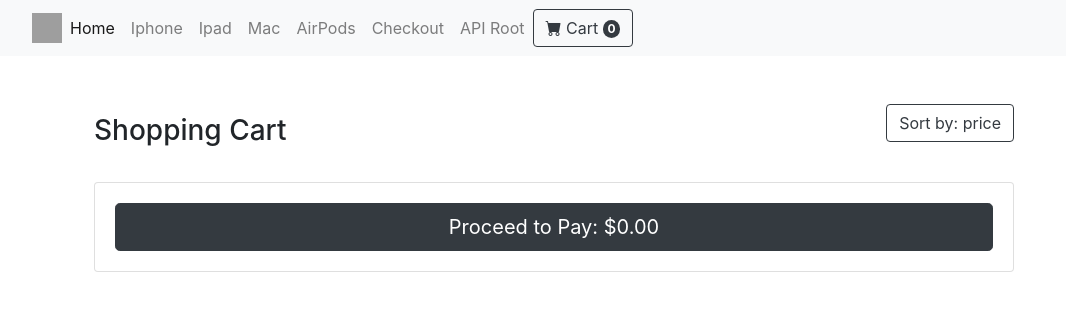
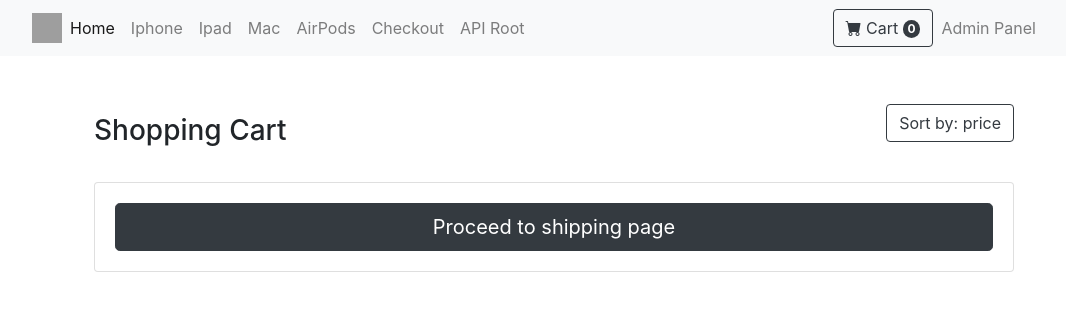
Before and after one commit to deansainer/Apple-Store, a Django app: page /cart/ in a window 1280 px wide. Shown: the top 311 px of the page, without its empty margins (86-1152 px from the left). Run offline with Django 4.2, Linux system fonts and the light colour scheme; parts of the project's set-up code (start-up, migrations or seed data) failed here and were passed over; grey boxes are pictures that could not be loaded.

```diff
--- a/store/store_app/templates/store_app/cart.html
+++ b/store/store_app/templates/store_app/cart.html
@@ -64,8 +64,7 @@
                 <div class="card">
                     <div class="card-body">
                         <a href="{% url 'checkout_page' %}">
-                            <button type="button" class="btn btn-dark btn-block btn-lg">Proceed to Pay:
-                                ${{order.get_cart_total|floatformat:2}}
+                            <button type="button" class="btn btn-dark btn-block btn-lg">Proceed to shipping page
                             </button>
                         </a>
                     </div>
--- a/store/store_app/templates/store_app/main.html
+++ b/store/store_app/templates/store_app/main.html
@@ -58,13 +58,16 @@
                 <li class="nav-item"><a class="nav-link" href="{% url 'airpods' %}">AirPods</a></li>
                 <li class="nav-item"><a class="nav-link" href="{% url 'checkout_page' %}">Checkout</a></li>
                 <li class="nav-item"><a class="nav-link" href="http://127.0.0.1:8000/api/">API Root</a></li>
+
             </ul>
-            <a href="{% url 'cart_page' %}" class="btn btn-outline-dark">
+            <a href="{% url 'cart_page' %}" class="btn btn-outline-dark" style="margin-left: 300px;">
                 <i class="bi-cart-fill me-1"></i>
                 Cart
                 <span class="badge bg-dark text-white ms-1 rounded-pill">{{cart_quantity}}</span>
             </a>
-
+            <ul class="navbar-nav me-auto mb-2 mb-lg-0 ms-lg-4">
+            <li class="nav-item"><a class="nav-link" href="http://127.0.0.1:8000/admin/">Admin Panel</a></li>
+            </ul>
         </div>
     </div>
 </nav>
```
